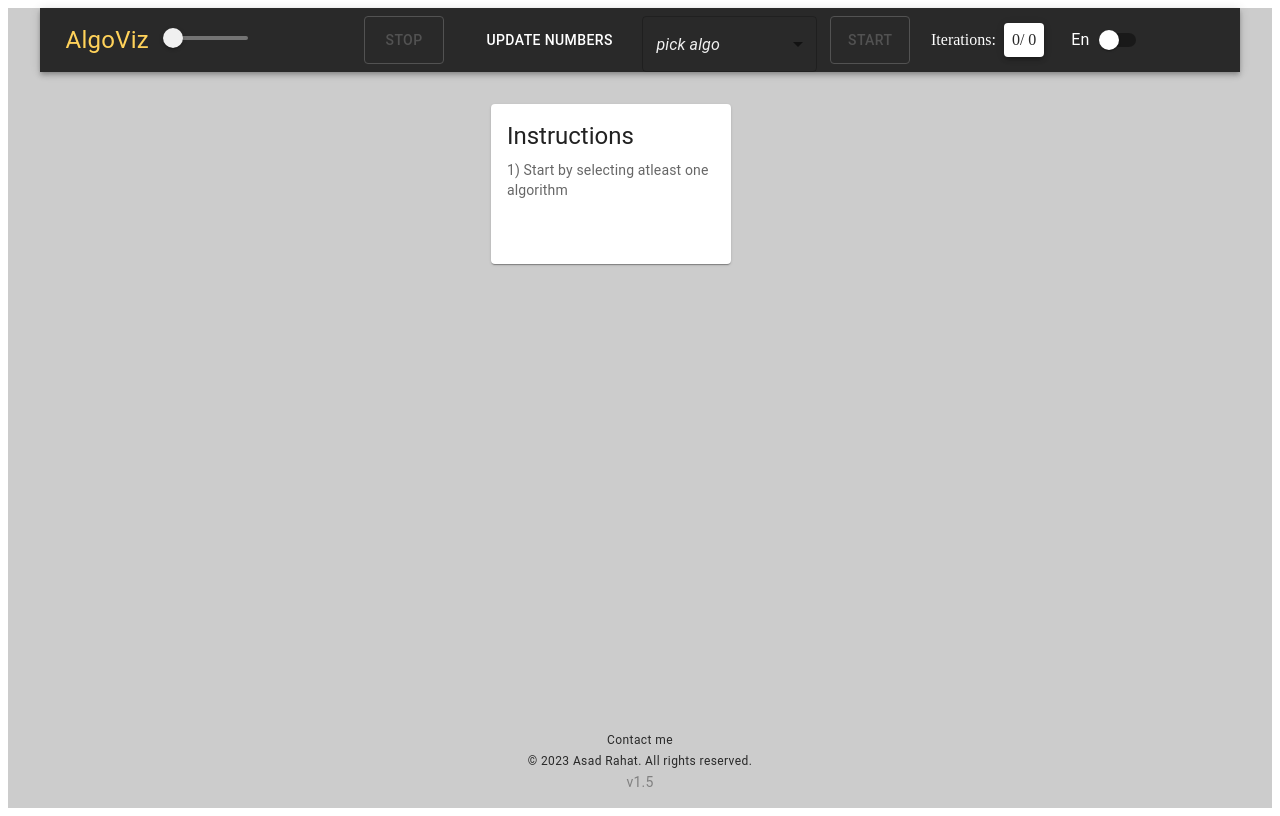
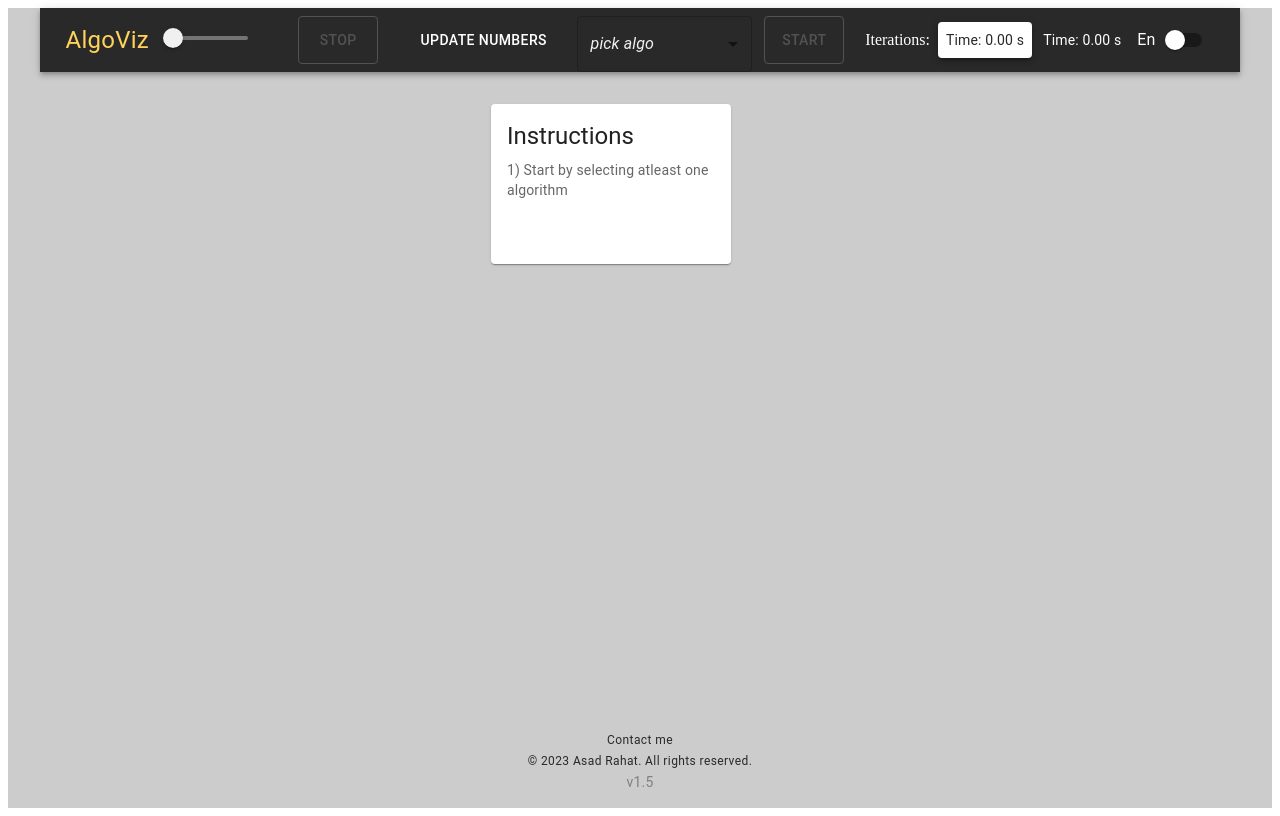
Before and after one commit to skrahat/AlgoViz, a React (Create React App) app: page / in a window 1280 px wide. Built offline with nearby package versions, Linux system fonts and the light colour scheme.

Commit message:
added timer component

```diff
--- /dev/null
+++ b/src/component/UIComponents/Timer.tsx
@@ -0,0 +1,46 @@
+import React, { useState, useEffect } from 'react';
+import { Typography } from '@mui/material';
+
+interface TimerProps {
+    inProgress: boolean;
+    showMilliseconds?: boolean;
+}
+
+const Timer: React.FC<TimerProps> = ({
+    inProgress,
+    showMilliseconds = false
+}) => {
+    const [timeElapsed, setTimeElapsed] = useState(0);
+
+    useEffect(() => {
+        let intervalId: NodeJS.Timeout | null = null;
+
+        if (inProgress) {
+            intervalId = setInterval(() => {
+                setTimeElapsed((prevTime) => prevTime + 100); // Increment by 100ms
+            }, 100); // Update every 100ms
+        }
+
+        return () => {
+            if (intervalId) {
+                clearInterval(intervalId);
+            }
+        };
+    }, [inProgress]);
+
+    const formatTime = (time: number) => {
+        if (showMilliseconds) {
+            return `${(time / 1000).toFixed(2)} s`;
+        } else {
+            return `${Math.floor(time / 1000)} s`;
+        }
+    };
+
+    return (
+        <Typography variant="body2" color="inherit">
+            Time: {formatTime(timeElapsed)}
+        </Typography>
+    );
+};
+
+export default Timer;
--- a/src/page/Dashboard.tsx
+++ b/src/page/Dashboard.tsx
@@ -34,6 +34,7 @@ import FactCard from '../component/UIComponents/FactCard';
 import { MenuProps, algorithmList, theme } from '../component/constants';
 import { SortingFunctions } from './Dashboard.type';
 import CustomAlert from '../component/UIComponents/Alert';
+import Timer from '../component/UIComponents/Timer';
 
 export default function Dashboard(): JSX.Element {
     const { t, i18n } = useTranslation();
@@ -386,7 +387,7 @@ export default function Dashboard(): JSX.Element {
                                                 color: colours.primary
                                             }}
                                         >
-                                            {selectedAlgorithm.length === 1 &&
+                                            {/* {selectedAlgorithm.length === 1 &&
                                             selectedAlgorithm.includes(`bubble`)
                                                 ? iterationsCompletedState[0]
                                                 : selectedAlgorithm.length ===
@@ -395,10 +396,19 @@ export default function Dashboard(): JSX.Element {
                                                       `insertion`
                                                   )
                                                 ? iterationsCompletedState[1]
-                                                : `${iterationsCompletedState[0]}/ ${iterationsCompletedState[1]}`}
+                                                : `${iterationsCompletedState[0]}/ ${iterationsCompletedState[1]}`} */}
+                                            <Timer
+                                                inProgress={
+                                                    sortInProgressArrayState[0]
+                                                }
+                                                showMilliseconds
+                                            />
                                         </Paper>
                                     </div>
-
+                                    <Timer
+                                        inProgress={sortInProgressArrayState[0]}
+                                        showMilliseconds
+                                    />
                                     {/* Language Switch */}
                                     <FormControlLabel
                                         control={
--- a/src/styling/colours.tsx
+++ b/src/styling/colours.tsx
@@ -6,5 +6,6 @@ export const colours = {
     error: '#FF785A',
     background: '#CCCCCC',
     footer: '#292929',
-    disable: '#525252'
+    disable: '#525252',
+    pink: 'd5aca9'
 };
```
